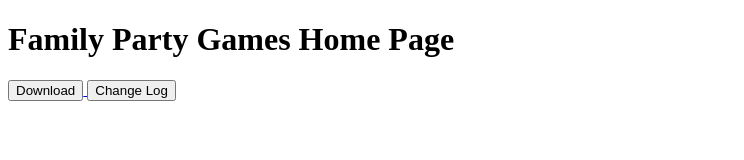
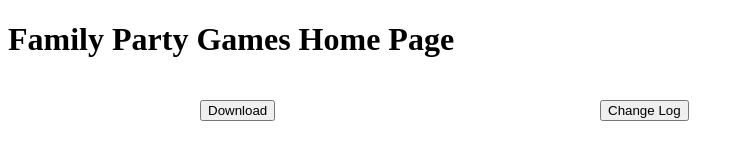
Before and after one commit to FamilyPartyGames/FamilyPartyGames.github.io, a plain HTML site: page index.html in a window 1280 px wide. Shown: the whole page, without its empty margins (0-744 px from the left). Drawn offline with Linux system fonts and the light colour scheme.

Commit message:
Update index.html

```diff
--- a/index.html
+++ b/index.html
@@ -6,10 +6,10 @@
 <body>
   <h1>Family Party Games Home Page</h1>
   <a href="get.html">
-  <button>Download</button>
+  <button style="position:absolute; top:100px; left:200px;">Download</button>
 </a>
   <a href="changelog.html">
-  <button>Change Log</button>
+  <button style="position:absolute; top:100px; left:600px;">Change Log</button>
 </a>
 </body>
 </html>
```
